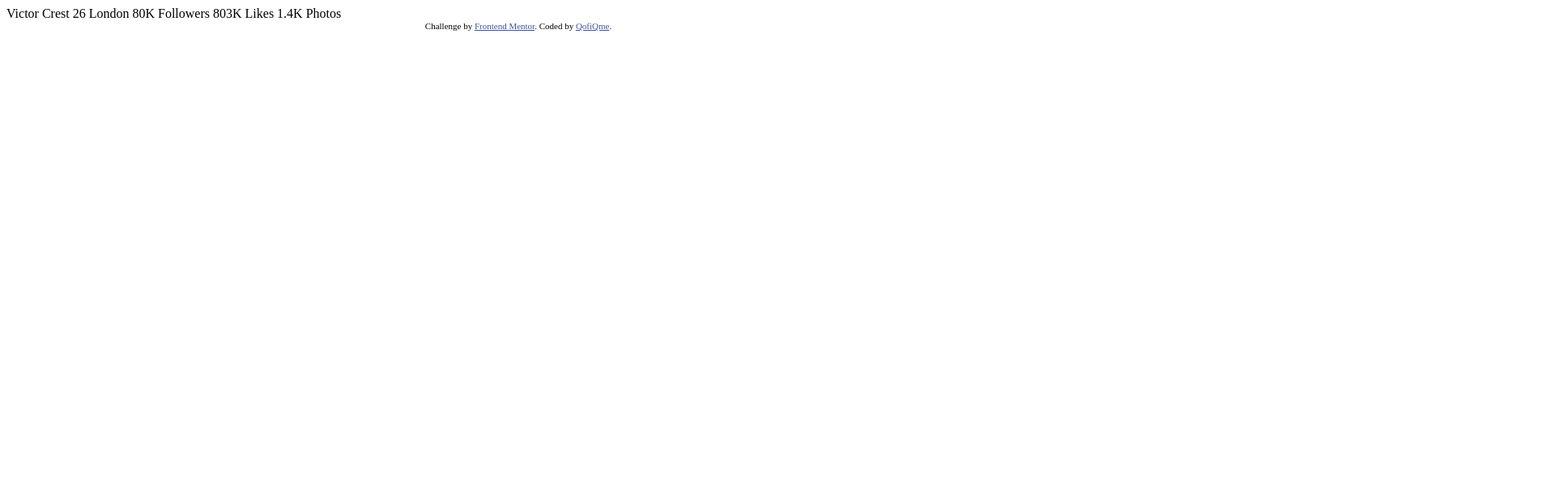
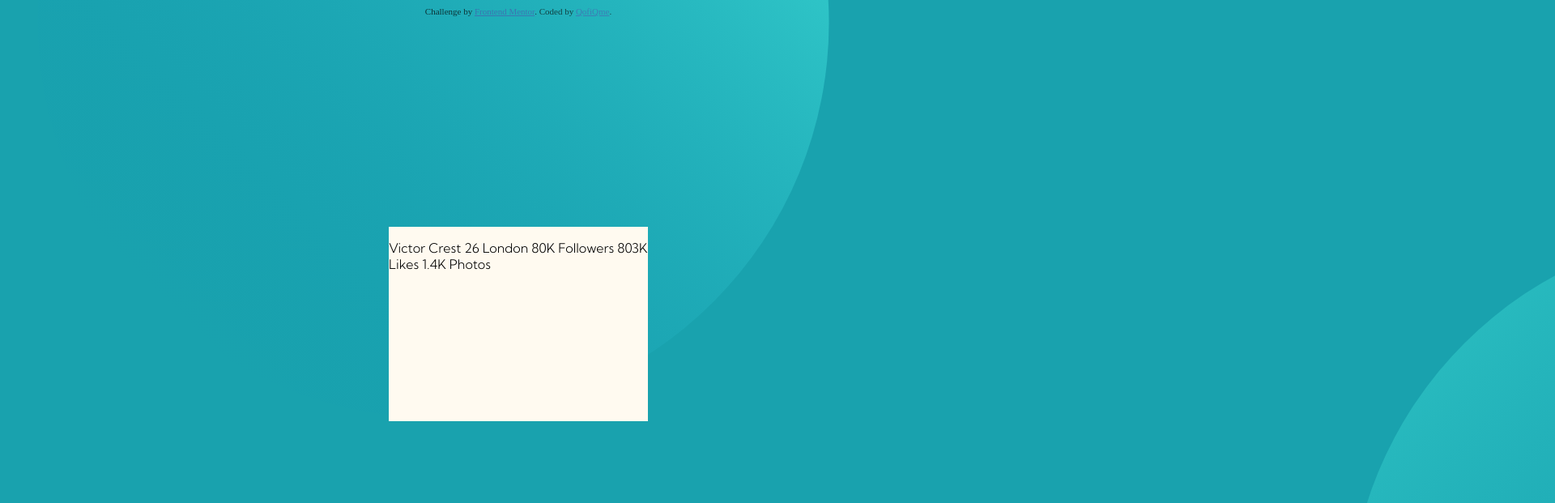
Before and after one commit to QofiQme/profilecard, a plain HTML site: page index.html in a window 1280 px wide. Shown: the top 621 px of the page at 81% size, 1920 px wide, since content can reach past the window. Drawn offline with Linux system fonts and the light colour scheme.

Commit message:
Add files via upload

```diff
--- a/index.html
+++ b/index.html
@@ -7,24 +7,21 @@
     <!-- displays site properly based on user's device -->
 
     <link rel="icon" type="image/png" sizes="32x32" href="./images/favicon-32x32.png">
+    <link rel="stylesheet" type="text/css" href="stylesheet.css">
+    <link rel="stylesheet" href="https://fonts.googleapis.com/css2?family=Kumbh+Sans:wght@300&display=swap">
 
     <title>Frontend Mentor | Profile card component</title>
 
-    <!-- Feel free to remove these styles or customise in your own stylesheet 👍 -->
-    <style>
-        .attribution {
-            font-size: 11px;
-            text-align: center;
-        }
-
-        .attribution a {
-            color: hsl(228, 45%, 44%);
-        }
-    </style>
 </head>
 
 <body>
-    Victor Crest 26 London 80K Followers 803K Likes 1.4K Photos
+    <div class="upcircle"><svg width="978" height="978" xmlns="http://www.w3.org/2000/svg"><defs><linearGradient x1="50%" y1=".779%" x2="50%" y2="100%" id="a"><stop stop-color="#0989B4" stop-opacity="0" offset="0%"/><stop stop-color="#53FFEE" offset="99.94%"/></linearGradient></defs><ellipse fill="url(#a)" transform="rotate(-135 489 489)" cx="489" cy="489" rx="489" ry="488" fill-rule="evenodd" opacity=".5"/></svg></div>
+    <div class="centerbox">
+        <p><span id="name">Victor Crest</span> <span id="age">26</span> London 80K Followers 803K Likes 1.4K Photos</p>
+    </div>
+    <div class="downcircle"><svg width="978" height="978" xmlns="http://www.w3.org/2000/svg"><defs><linearGradient x1="50%" y1=".779%" x2="50%" y2="100%" id="a"><stop stop-color="#0989B4" stop-opacity="0" offset="0%"/><stop stop-color="#53FFEE" offset="99.94%"/></linearGradient></defs><ellipse fill="url(#a)" transform="scale(1 -1) rotate(45 1669.55 0)" cx="489" cy="489" rx="489" ry="488" fill-rule="evenodd" opacity=".25"/></svg>
+    </div>
+
     <div class="attribution">
         Challenge by <a href="https://www.frontendmentor.io?ref=challenge" target="_blank">Frontend Mentor</a>. Coded by <a href="#">QofiQme</a>.
     </div>
--- /dev/null
+++ b/stylesheet.css
@@ -0,0 +1,44 @@
+.attribution {
+    font-size: 11px;
+    text-align: center;
+}
+
+body {
+    background-color: hsl(185, 75%, 39%);
+}
+
+.upcircle {
+    position: absolute;
+    bottom: 35%;
+    right: 20%;
+}
+
+.downcircle {
+    position: absolute;
+    top: 35%;
+    left: 130%;
+}
+
+.attribution a {
+    color: hsl(228, 45%, 44%);
+}
+
+.centerbox {
+    width: 25%;
+    height: 30%;
+    background-color: floralwhite;
+    position: absolute;
+    top: 0;
+    bottom: 0;
+    left: 0;
+    right: 0;
+    margin: auto;
+}
+
+p {
+    font-family: Kumbh Sans;
+}
+
+#nameofdude {
+    font-style: bold;
+}
```
